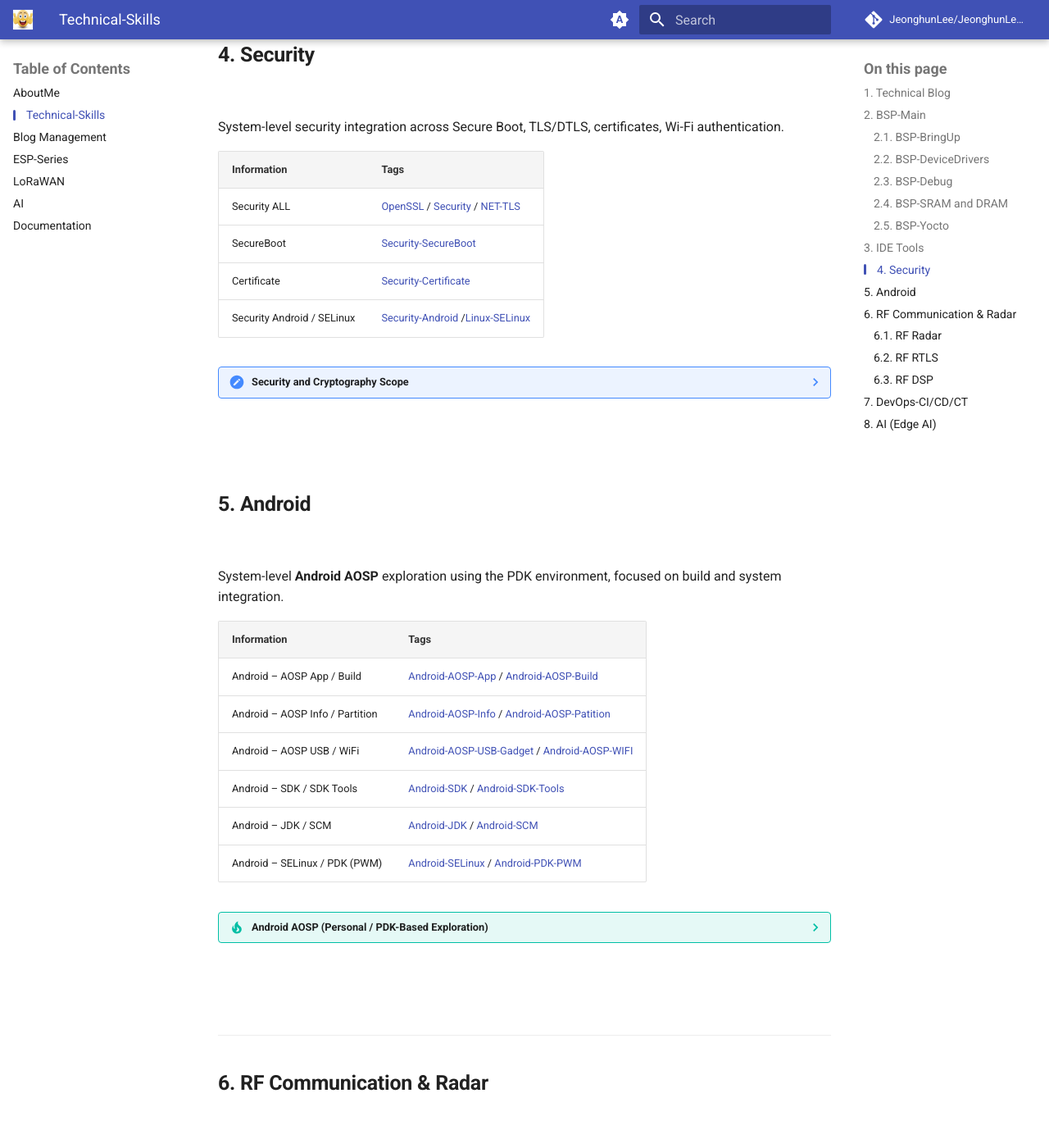
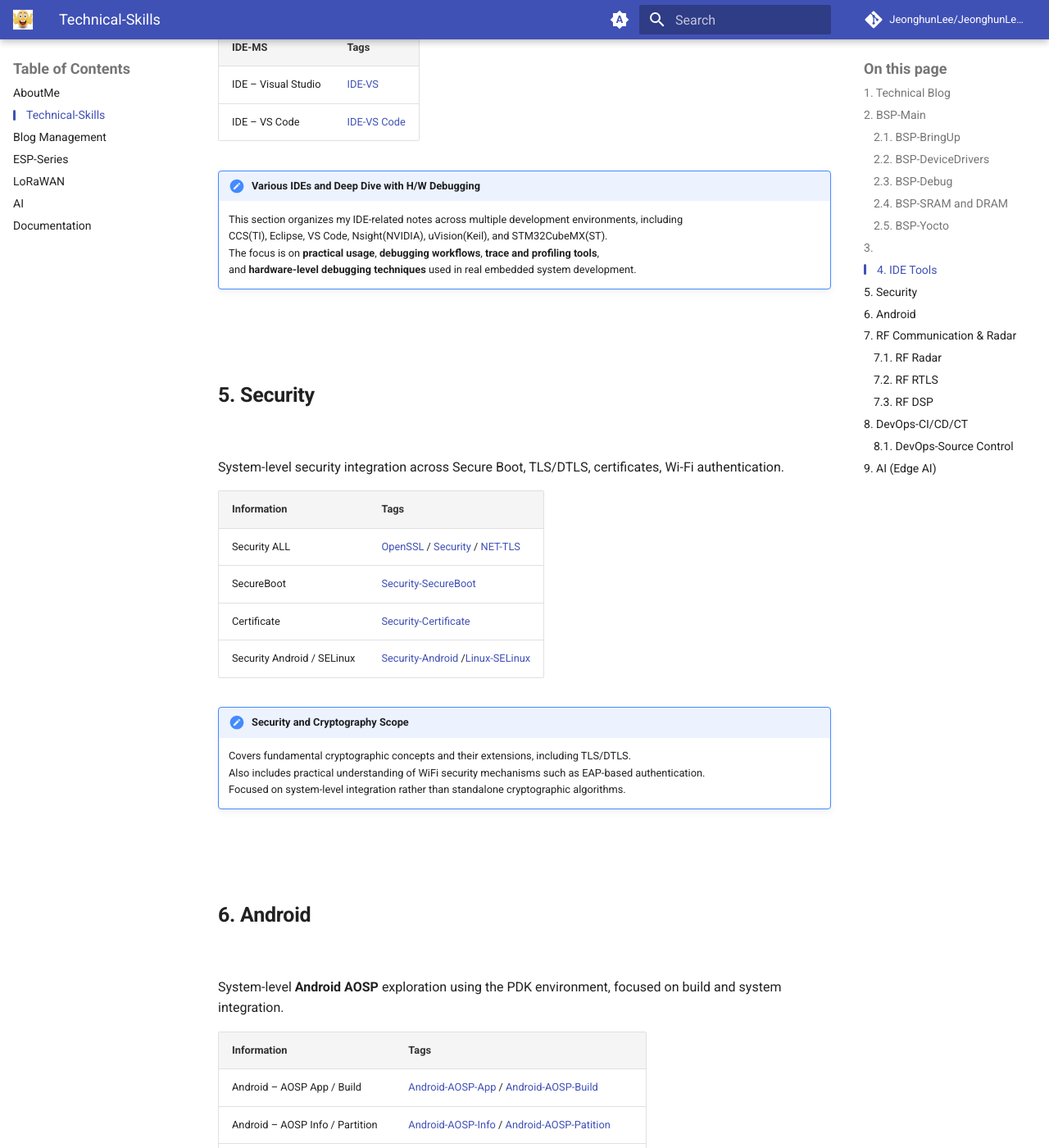
Before and after one commit to JeonghunLee/JeonghunLee.github.io, an MkDocs documentation site: the page built from docs/project_technical_skills.md, in a window 1280 px wide and 1400 px high, scrolled down 7883 px. Shown: the whole window at 82% size. Built offline with MkDocs 1.6.1 and Material for MkDocs 9.7.7, drawn with Linux system fonts in a browser that asks for light colours; comment, search, counter and statistics services are not loaded; some of the changed text lies outside the part shown.

Commit message:
refactor technical notes for consistency and clarity in formatting

```diff
--- a/docs/project_technical_skills.md
+++ b/docs/project_technical_skills.md
@@ -209,7 +209,7 @@
 | **ESP32 MEM**   | [MCU-ESP32-MEM](https://ahyuo79.blogspot.com/search/label/MCU-ESP32-MEM) |
 | **FreeRTOS**   | [FreeRTOS](https://ahyuo79.blogspot.com/search/label/FreeRTOS) |
 
-??? tip "ESP32 Memory & RTOS Behavior"
+!!! tip "ESP32 Memory & RTOS Behavior"
     Covers ESP32 internal SRAM architecture and FreeRTOS behavior,
     focusing on **performance, stability, and real-time constraints**
     in practical embedded systems.
@@ -226,8 +226,8 @@
 | DRAM | [DRAM Bank Interleaving](https://ahyuo79.blogspot.com/2013/11/sdram-ddr.html) |
 | DRAM | [DRAM Topology and Latency](https://ahyuo79.blogspot.com/2015/08/ddr-module-card.html) |
 
-??? tip "DRAM Optimization, Bank Interleaving & Timing Calibration"
-    Covers DRAM performance optimization, bank interleaving, and DRAM timing calibration,
+!!! tip "DRAM Optimization, Bank Interleaving & Timing Calibration"
+    Covers **DRAM performance optimization**, **bank interleaving**, and **DRAM timing calibration,**
     focusing on memory bandwidth, access latency, signal stability,
     and reliable high-speed data transfer in practical embedded systems.
 
@@ -249,15 +249,16 @@
 | **Yocto – Profile / Partition** | [Yocto-Profile](https://ahyuo79.blogspot.com/search/label/Yocto-Profile) / [Yocto-Partition](https://ahyuo79.blogspot.com/search/label/Yocto-Partition) |
 
 
-??? note "Yocto  (BSP)"
-    This section organizes my Yocto-related notes by topic, covering
-    core concepts, layer management, BitBake recipes, user configuration,
-    image partitioning, and build optimization.
+!!! note "Yocto (BSP) and Recipe / Layer"
+    This section organizes my Yocto-related notes by topic,
+    covering **core concepts**, **layer management** , **BitBake recipes**, **user configuration,**
+    **image partitioning**, and **build optimization.**
 
 
 <br/>
+
 <br/>
-
+----
 
 ## IDE Tools
 
@@ -292,7 +293,7 @@
 | IDE – VS Code | [IDE-VS Code](https://ahyuo79.blogspot.com/search/label/IDE-VS%20Code) |
 
 
-??? note "Various IDEs and Deep Dive with H/W Debugging"
+!!! note "Various IDEs and Deep Dive with H/W Debugging"
     This section organizes my IDE-related notes across multiple development environments, including
     CCS(TI), Eclipse, VS Code, Nsight(NVIDIA), uVision(Keil), and STM32CubeMX(ST).
     The focus is on **practical usage**, **debugging workflows**, **trace and profiling tools**,
@@ -315,7 +316,7 @@
 | Certificate |  [Security-Certificate](https://ahyuo79.blogspot.com/search/label/Security-Certificate)    |
 | Security Android / SELinux |   [Security-Android](https://ahyuo79.blogspot.com/search/label/Security-Android) /[Linux-SELinux](https://ahyuo79.blogspot.com/search/label/Linux-SELinux)     |
 
-??? note "Security and Cryptography Scope"
+!!! note "Security and Cryptography Scope"
     Covers fundamental cryptographic concepts and their extensions, including TLS/DTLS.
     Also includes practical understanding of WiFi security mechanisms such as EAP-based authentication.
     Focused on system-level integration rather than standalone cryptographic algorithms.
@@ -338,7 +339,7 @@
 | Android – JDK / SCM | [Android-JDK](https://ahyuo79.blogspot.com/search/label/Android-JDK) / [Android-SCM](https://ahyuo79.blogspot.com/search/label/Android-SCM) |
 | Android – SELinux / PDK (PWM) | [Android-SELinux](https://ahyuo79.blogspot.com/search/label/Android-SELinux) / [Android-PDK-PWM](https://ahyuo79.blogspot.com/search/label/Android-PDK-PWM) |
 
-??? tip "Android AOSP (Personal / PDK-Based Exploration)"
+!!! tip "Android AOSP (Personal / PDK-Based Exploration)"
     The Android AOSP work listed here (e.g., Odroid-based platforms)  was conducted as a personal technical exploration,
     primarily using the Android PDK environment rather than for commercial product development.
 
@@ -456,6 +457,12 @@
 
 <br/>
 
+---
+
+### DevOps-Source Control
+
+<br/>
+
 | Information | Tags |
 |-------------|------|
 | DevOps –  ITS | [DevOps-ITS](https://ahyuo79.blogspot.com/search/label/DevOps-ITS) |
@@ -469,6 +476,7 @@
 
 <br/>
 <br/>
+---
 
 ## AI (Edge AI)
 
@@ -486,10 +494,11 @@
 | AI – Colab / Applied AI | [AI-Colab](https://ahyuo79.blogspot.com/search/label/AI-Colab) / [AI-OpenALPR](https://ahyuo79.blogspot.com/search/label/AI-OpenALPR) |
 
 
-??? note "Learning Background (TinyML / Edge AI)"
+!!! note "Learning Background (TinyML / Edge AI)"
     My learning in TinyML and Edge AI has been primarily based on
     technical materials from NVIDIA, along with knowledge shared through
     TinyML (Edge AI) and Data Science meetups.
 
 <br/>
 <br/>
+----
```
